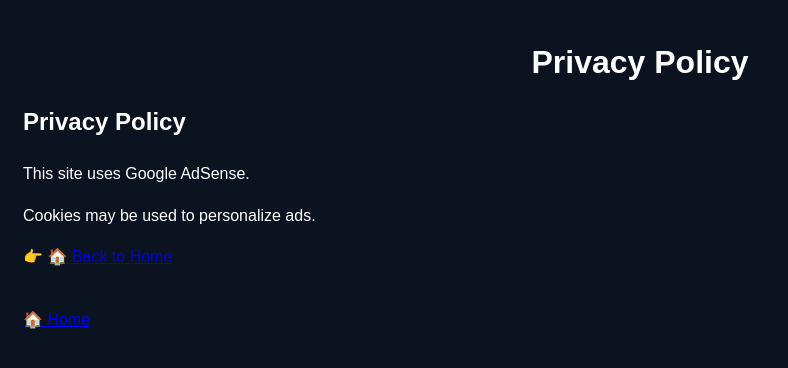
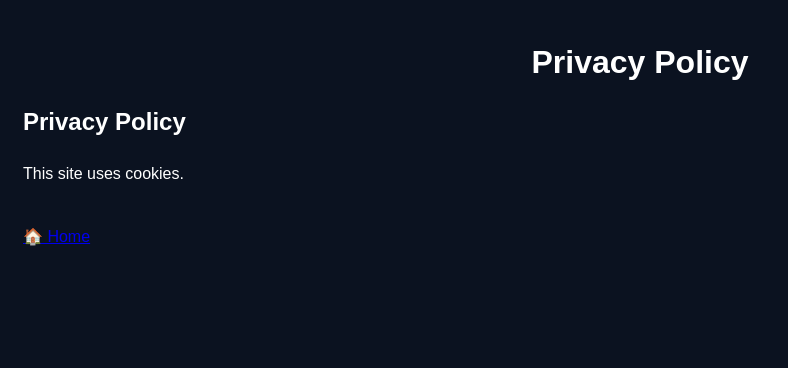
Before and after one commit to choijangwook/RainMind, a Jekyll site: the page built from pages/privacy.md, in a window 1280 px wide. Shown: the top 368 px of the page, without its empty margins (0-788 px from the left). Built offline with Jekyll 4.4.1, drawn with Linux system fonts in a browser that asks for light colours.

Commit message:
Update privacy.md

```diff
--- a/pages/privacy.md
+++ b/pages/privacy.md
@@ -5,9 +5,4 @@ permalink: /privacy/
 ---
 
 ## Privacy Policy
-
-This site uses Google AdSense.
-
-Cookies may be used to personalize ads.
-
-👉 [🏠 Back to Home]({{ site.baseurl }}/index.html)
+This site uses cookies.
```
